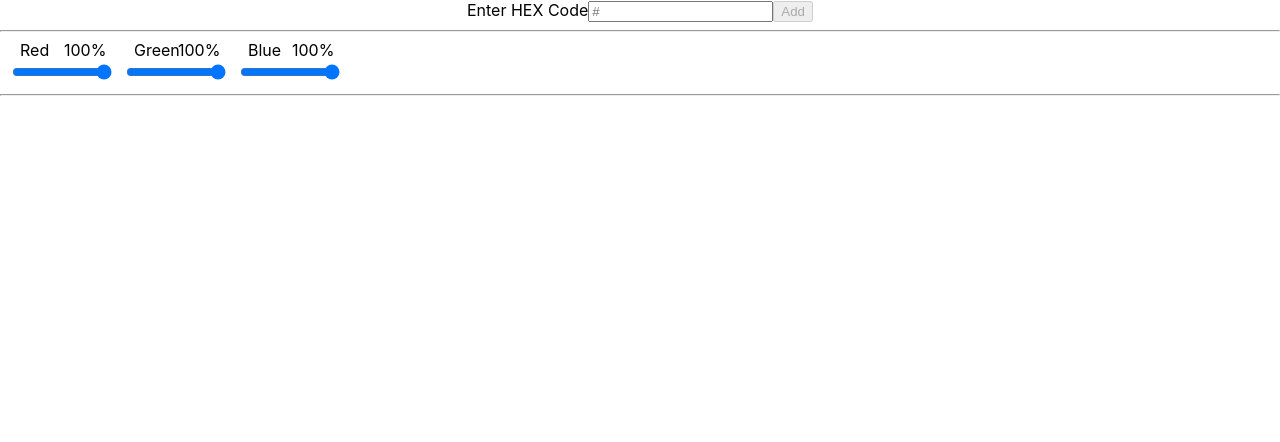
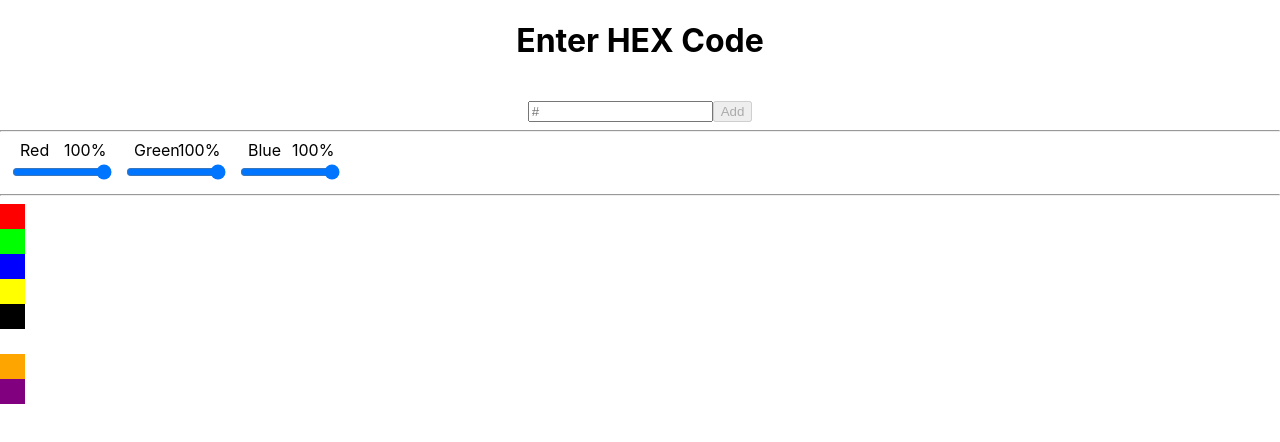
Before and after one commit to TymoteuszMH/React-Project, a React (Create React App) app: page / in a window 1280 px wide. Shown: the top 442 px of the page. Built offline with nearby package versions, Linux system fonts and the light colour scheme.

Commit message:
optimalization and added saving to localStorage

```diff
--- a/src/App.tsx
+++ b/src/App.tsx
@@ -4,30 +4,31 @@ import AddColorForm from './components/add-color-form/add-color-form';
 import Colors from './components/colors/colors';
 import { IColor } from './interfaces/IColor';
 import Filter from './components/filter/filter';
+import { defaultColors } from './interfaces/defaultColors';
 
 const App:React.FC = () => {
 
   const [hex, addColor] = useState<string>('')
-  const [colors, setColors] = useState<IColor[]>([]);
-  const [filteredColors, setFilteredColors] = useState<IColor[]>([])
+  const [colors, setColors] = useState<IColor[]>(()=>{
+    let savedColors:string|null = localStorage.getItem('colors');
+    if(savedColors)
+      return JSON.parse(savedColors)
+    return defaultColors;
+  });
+  const [filteredColors, setFilteredColors] = useState<IColor[]>(colors)
 
   const handleAdd = (color: IColor):void =>{
     setColors([...colors, color]);
     setFilteredColors([...colors, color]);
-    addColor("");
+    localStorage.setItem('colors', JSON.stringify([...colors, color]))
   }
-
-  const handleFilter = (fColors: IColor[]) =>{
-    setFilteredColors(fColors);
-  }
-
 
   return (
     <div className="App">
       <header className="data-header">
         <AddColorForm hex={hex} addColor={addColor} handleAdd={handleAdd}></AddColorForm>
         <hr/>
-        <Filter colors={colors} setFilteredColors={setFilteredColors} handleFilter={handleFilter}></Filter>
+        <Filter colors={colors} setFilteredColors={setFilteredColors}></Filter>
       </header>
       <Colors colors={filteredColors} setColors={setColors}></Colors>
     </div>
--- a/src/components/add-color-form/add-color-form.scss
+++ b/src/components/add-color-form/add-color-form.scss
@@ -0,0 +1,3 @@
+h1{
+    margin-bottom: 20px!important;
+}
--- a/src/components/add-color-form/add-color-form.tsx
+++ b/src/components/add-color-form/add-color-form.tsx
@@ -1,4 +1,5 @@
 import React from "react";
+import './add-color-form.scss'
 import { IColorFormProps } from "../../interfaces/IForm";
 import { RGB } from "../../interfaces/IColor";
 
@@ -52,7 +53,6 @@ class AddColorForm extends React.Component<IColorFormProps>{
                 rgb:this.convertToRGB(this.state.hex),
                 deletable: true}
             )
-
             this.setState({hex: ''})
         }
     }
@@ -60,7 +60,8 @@ class AddColorForm extends React.Component<IColorFormProps>{
     render(): React.ReactNode {
         return(
             <form onSubmit={this.handleAdd}>
-                <label>Enter HEX Code</label>
+                <h1>Enter HEX Code</h1>
+                <br/>
                 <input type="text"
                     value={this.state.hex}
                     onChange={(e)=>{
--- a/src/components/colors/colors.tsx
+++ b/src/components/colors/colors.tsx
@@ -7,9 +7,9 @@ const Colors:React.FC<IColorsProps> = ({ colors }:IColorsProps) =>{
     return(
         <div>
             <hr/>
-            {colors.map((color)=>(
+            {colors.map((color, i)=>(
                 //!color.deletable ? <li className={`.data-color-${color.hex}`}></li> : <li className={`.data-color-${color.hex}`}></li>
-                <li key={color.hex} style={{background: color.hex}} className="data-color"></li>
+                <li key={i} style={{background: color.hex}} className="data-color"></li>
             ))}
         </div>
     );
--- a/src/interfaces/IFilter.ts
+++ b/src/interfaces/IFilter.ts
@@ -3,7 +3,6 @@ import { IColor, IOptions } from "./IColor";
 export interface IFilterProps{
     colors: IColor[];
     setFilteredColors: React.Dispatch<React.SetStateAction<IColor[]>>;
-    handleFilter: (o: IColor[]) => void;
 }
 
 export enum EOptions{
--- /dev/null
+++ b/src/interfaces/defaultColors.ts
@@ -0,0 +1,44 @@
+import { IColor } from "./IColor";
+
+export const defaultColors:IColor[] = [
+    {
+      hex: "#FF0000",
+      rgb: { r: 255, g: 0, b: 0 },
+      deletable: false
+    },
+    {
+      hex: "#00FF00",
+      rgb: { r: 0, g: 255, b: 0 },
+      deletable: false
+    },
+    {
+      hex: "#0000FF",
+      rgb: { r: 0, g: 0, b: 255 },
+      deletable: false
+    },
+    {
+      hex: "#FFFF00",
+      rgb: { r: 255, g: 255, b: 0 },
+      deletable: false
+    },
+    {
+      hex: "#000000",
+      rgb: { r: 0, g: 0, b: 0 },
+      deletable: false
+    },
+    {
+      hex: "#FFFFFF",
+      rgb: { r: 255, g: 255, b: 255 },
+      deletable: false
+    },
+    {
+      hex: "#FFA500",
+      rgb: { r: 255, g: 165, b: 0 },
+      deletable: false
+    },
+    {
+      hex: "#800080",
+      rgb: { r: 128, g: 0, b: 128 },
+      deletable: false
+    }
+]
```
